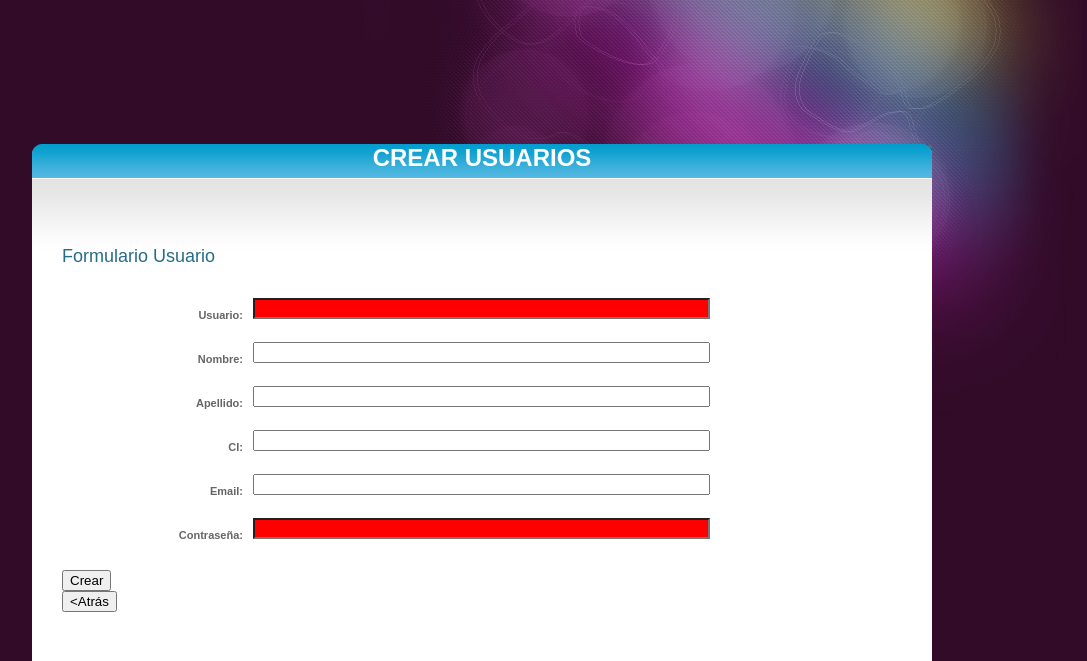
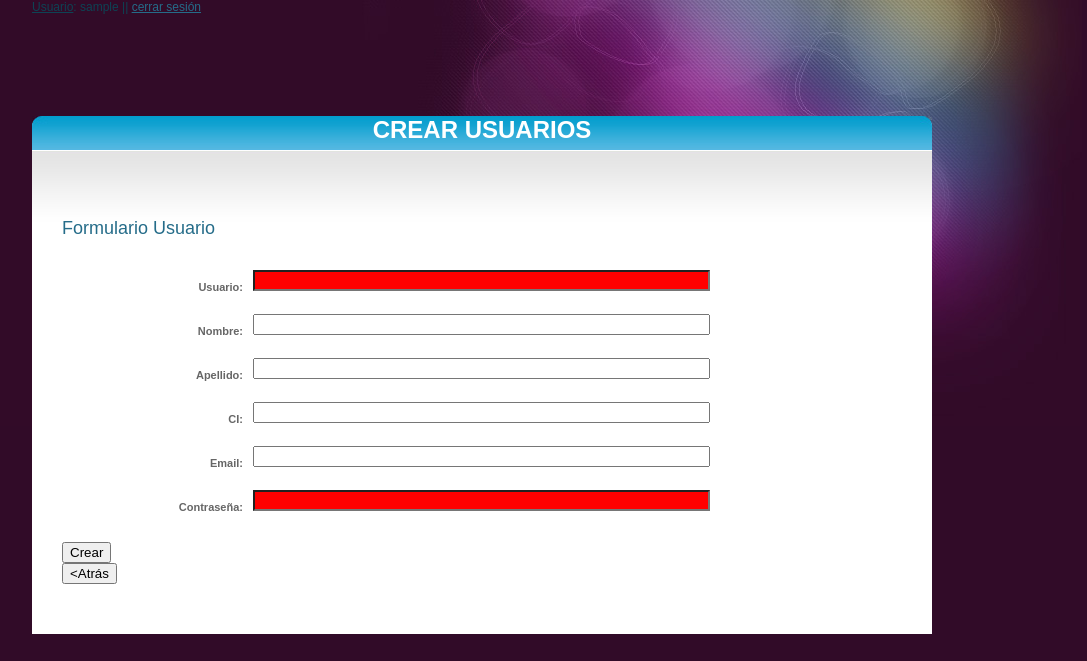
Before and after one commit to amigleon92/ProyectoIS2, a Django app: template templates/CrearUsuario.html in a window 1280 px wide. Shown: the top 661 px of the page, without its empty margins (158-1245 px from the left). Run offline with Django 3.2, Linux system fonts and the light colour scheme; the template is opened without the code that fills it: values that come from a table or form of the project are taken from there, others are empty; tables that the repository leaves empty hold one stand-in row (values such as "Sample post"); some libraries are stand-ins or nearby versions.

Commit message:
Solucionado

```diff
--- a/templates/CrearUsuario.html
+++ b/templates/CrearUsuario.html
@@ -13,11 +13,11 @@
 {% block Content %}
     <div id="main_container">
 		<div class="header">
-            <br>
-		    <br>
+            <form action="/" method="get">{% csrf_token %}
+                    <u> Usuario</u>:  {{ logueado.nick }}  ||
+                    <a href="/" class="logout">cerrar sesión</a>
+                </form>
     	</div>
-    	<br>
-		<br>
     	<div class="main_content">
     		<div style="text-align: center;"><b><h1><font color="white">CREAR USUARIOS</font></h1></b></div>
  			<div class="center_content">
```
Also changed, not shown: templates/inicio.html (line endings or trailing spaces).
